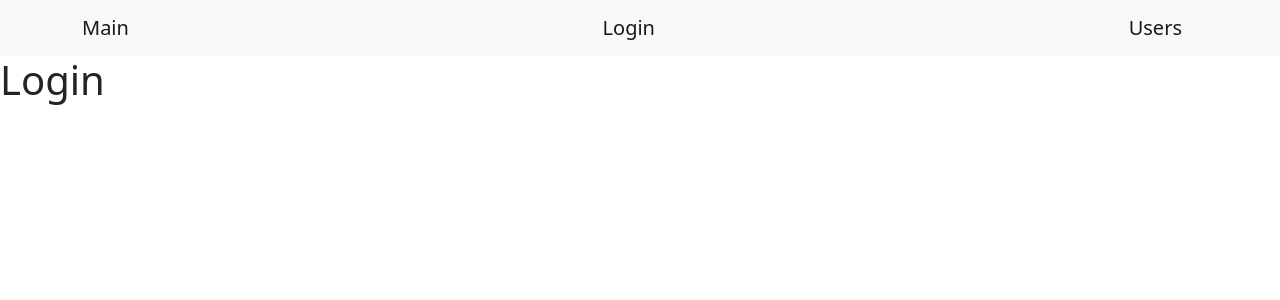
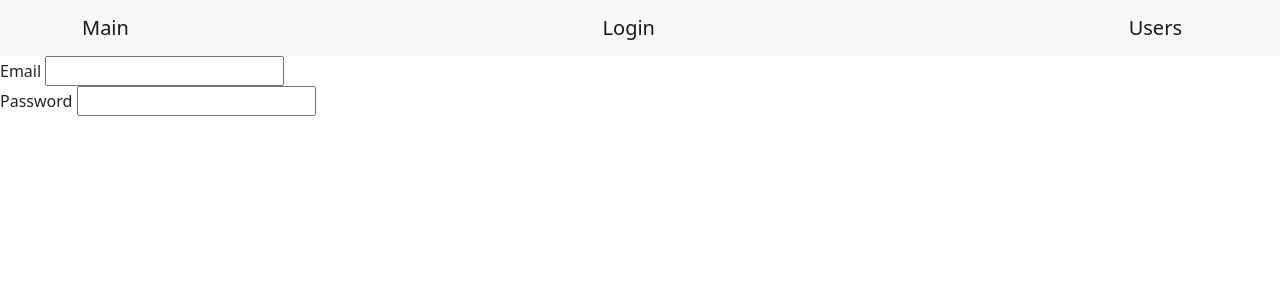
Before and after one commit to FryOS/fast-company, a React (Create React App) app: page /login in a window 1280 px wide. Shown: the top 300 px of the page. Built offline with nearby package versions, Linux system fonts and the light colour scheme.

Commit message:
сделали логин и взяли для него состояние

```diff
--- a/src/components/login.jsx
+++ b/src/components/login.jsx
@@ -1,7 +1,31 @@
-import React from "react";
+import React, { useState } from "react";
 
 const Login = () => {
-    return <h1>Login</h1>;
+    const [email, setEmail] = useState();
+    // const [password, setPassword] = useState(); // Для каждого поля делать свое состояние. Что не есть хорошо
+
+    const handleChange = (event) => {
+        setEmail(event.target.value);
+        console.log(event.target.value);
+    };
+
+    return (
+        <form action="">
+            <div>
+                <label htmlFor="email">Email</label>{" "}
+                <input
+                    type="text"
+                    id="email"
+                    value={email}
+                    onChange={handleChange}
+                />
+            </div>
+            <div>
+                <label htmlFor="password">Password</label>{" "}
+                <input type="password" id="password" />
+            </div>
+        </form>
+    );
 };
 
 export default Login;
```
